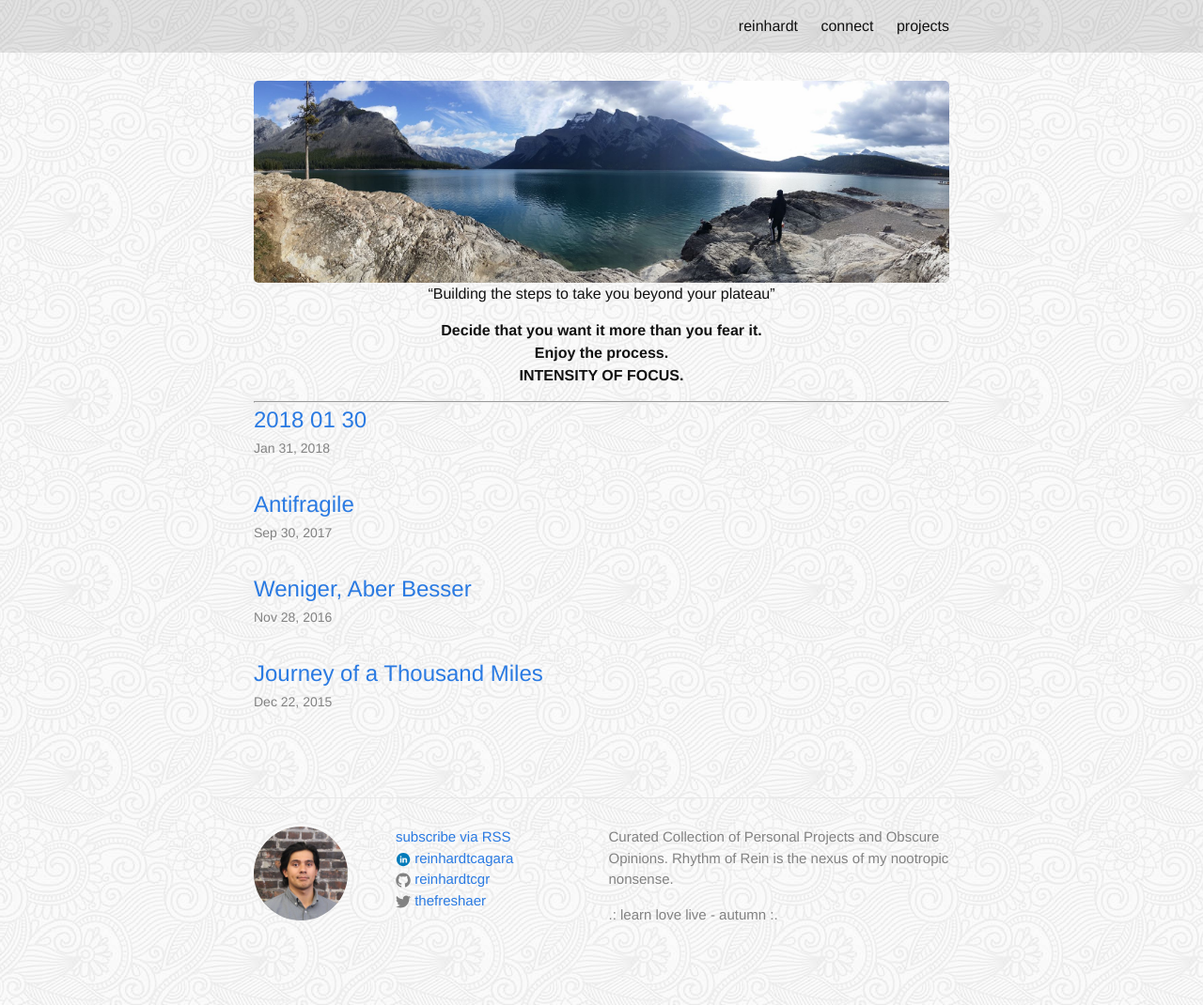
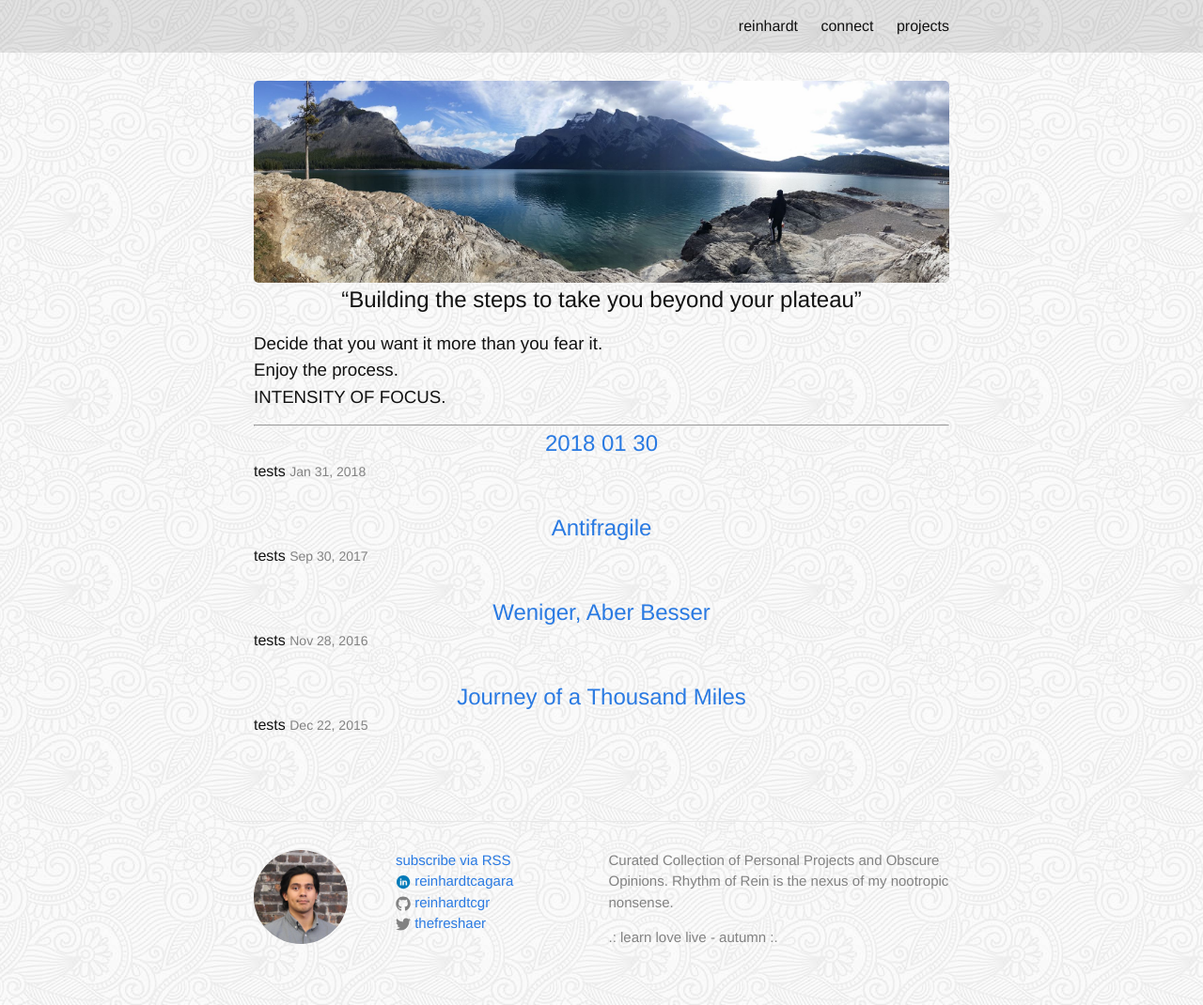
Before and after one commit to reinhardt021/reinhardt021.github.io, a Jekyll site: the page built from index.html, in a window 1280 px wide. Shown: the whole page at 94% size. Built offline with Jekyll 4.4.1, drawn with Linux system fonts in a browser that asks for light colours.

Commit message:
CSS fixes test

```diff
--- a/index.html
+++ b/index.html
@@ -5,24 +5,25 @@
 <div class="home">
 
   <img id="adventure" src="{{ site.url }}/assets/adventure.jpg"/>
-  <p class="text-center">
+  <h2 class="text-center">
       “Building the steps to take you beyond your plateau”
-  </p>
+  </h2>
   <p class='text-center'>
-      <strong>
+      <h3>
           Decide that you want it more than you fear it.<br/>
           Enjoy the process.<br/>
           INTENSITY OF FOCUS.<br/>
-      </strong>
+      </h3>
   </p>
   <hr/>
   <!-- <h1 class="page-heading">POSTS</h1> -->
   <ul class="post-list">
     {% for post in site.posts %}
       <li>
-        <span class="text-inline">
-          <a class="post-link" href="{{ post.url | prepend: site.baseurl }}">{{ post.title }}</a>
+        <span class="text-center">
+          <a class="post-link" href="{{ post.url | prepend: site.baseurl }}">{{ post.title }}</a> tests
           <span class="post-meta">{{ post.date | date: "%b %-d, %Y" }}</span>
+          <!-- {{ post.date | date: "%b %-d, %Y" }} -->
         </span>
       </li>
     {% endfor %}
```
